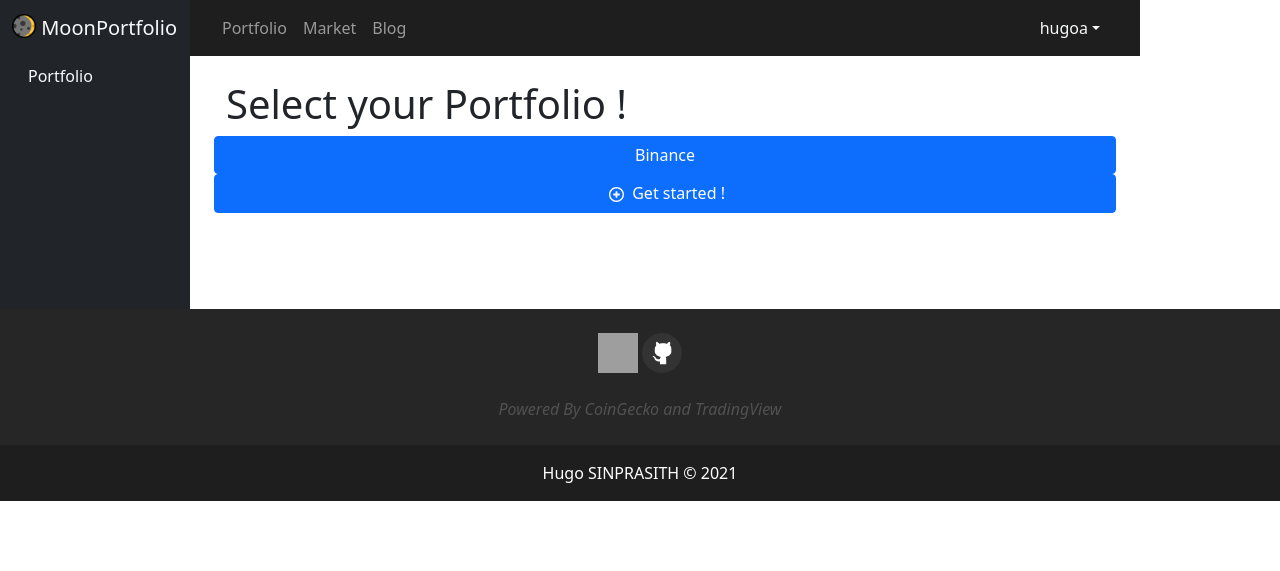
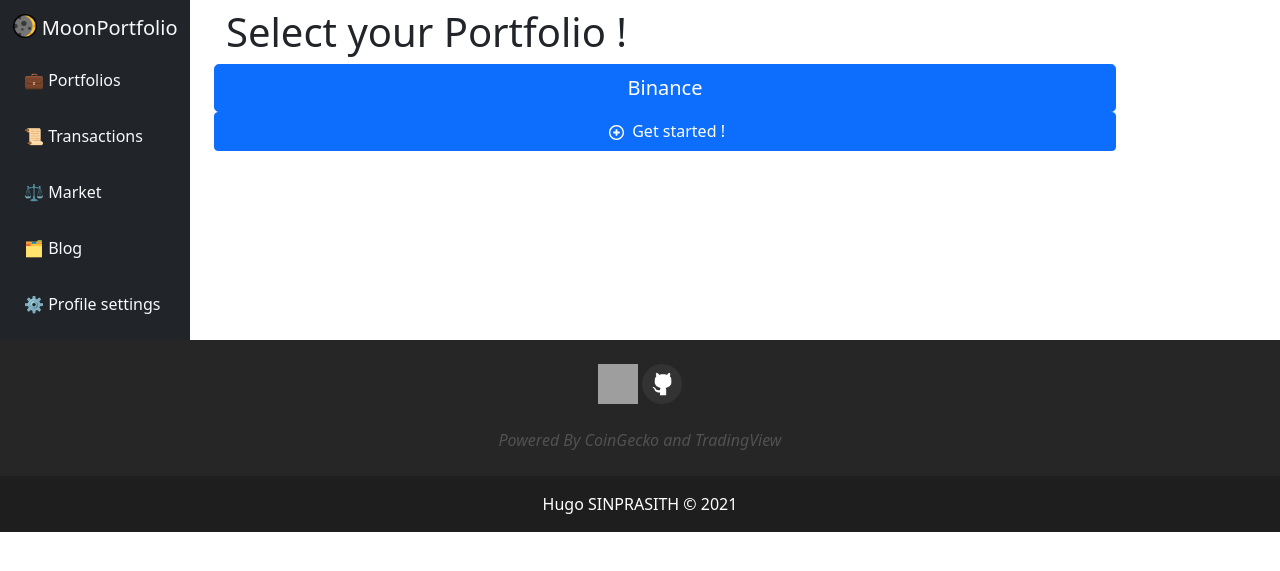
Before and after one commit to hugosinp/MoonPortfolio, a Django app: page /portfolio/dashboard in a window 1280 px wide. Shown: the top 571 px of the page. Run offline with Django 3.2, Linux system fonts and the light colour scheme; a user stored in the database is signed in; data comes from the database, SQL or seed files in the repository; both versions use the stored data as it was after the commit; some libraries are stand-ins or nearby versions; grey boxes are pictures that could not be loaded.

Commit message:
dashboard2 view cleaned

```diff
--- a/src/MoonPortfolio/market/templates/market/asset.html
+++ b/src/MoonPortfolio/market/templates/market/asset.html
@@ -38,8 +38,6 @@
                   <div class="col">
                     {% for coin in data %}
                       {% if coin.symbol == asset_symbol %}
-
-
 
                         <h4 class=""> {{coin.name }} Price</h4>
                         <h3 class="fw-bold">{{ coin.current_price|intcomma }} $</h3>
--- a/src/MoonPortfolio/portfolio/templates/portfolio/dashboard.html
+++ b/src/MoonPortfolio/portfolio/templates/portfolio/dashboard.html
@@ -1,72 +1,114 @@
 {% extends 'home/base_nonav.html' %}
 {% load static %}
+{% load humanize %}
+{% load mathfilters %}
 
 {% block title %}
-MoonPortfolio
+MoonPortfolio | Dashboard
 {% endblock %}
 
 {% block styles %}
 {% endblock %}
 
 {% block body %}
-<div class="container m-0">
+
+<div class="container mx-0 m-0">
   <div class="row">
-    <div class="col-2 bg-dark">
+    <div class="col-2 bg-dark p-0">
+
       <nav class="nav flex-column navbar-expand-lg py-2">
-        <a class="navbar-brand text-light text-center " href="{% url 'dashboard' %}">
+        <a class="navbar-brand text-light text-center m-0 mb-1" href="{% url 'dashboard' %}">
           <img src="{% static 'img/moon.png' %}" alt="" width="24" height="24" class="d-inline-block align-text-top">
           MoonPortfolio
         </a>
         <button class="navbar-toggler" type="button" data-bs-toggle="collapse" data-bs-target="#navbarSupportedContent" aria-controls="navbarSupportedContent" aria-expanded="false" aria-label="Toggle navigation">
           <span class="navbar-toggler-icon"></span>
         </button>
-        <a class="nav-link active text-light mt-2" href="{% url 'dashboard' %}">Portfolio</a>
+
+        <a class="nav-link active text-light mx-2 my-2" data-bs-toggle="collapse" href="#collapseExample" role="button" aria-expanded="false" aria-controls="collapseExample">
+          💼 Portfolios
+        </a>
+        <div class="collapse mx-3" id="collapseExample">
+          {% for all_portfolio in all_portfolio %}
+            {% if all_portfolio.user_id == request.user.id %}
+              <a class="nav-link active text-light" href="{% url 'dashboard' all_portfolio.name %}">{{ all_portfolio.name }}</a>
+            {% endif %}
+          {% endfor %}
+        </div>
+
+
+        <a class="nav-link text-light mx-2 my-2" href="" data-bs-toggle="modal" data-bs-target="#transactionHistoryModal">
+          📜 Transactions
+        </a>
+
+        <a class="nav-link text-light mx-2 my-2" href="{% url 'market_simplified' %}" target="_blank">
+          ⚖ Market
+        </a>
+
+        <a class="nav-link text-light mx-2 my-2" href="{% url 'blog' %}" target="_blank">
+          🗂 Blog
+        </a>
+
+        <a class="nav-link text-light mx-2 my-2" href="{% url 'profile' %}" target="_blank">
+          ⚙ Profile settings
+        </a>
+
+
+        <!-- Modal -->
+        <div class="modal fade" id="transactionHistoryModal" tabindex="-1" aria-labelledby="exampleModalLabel" aria-hidden="true">
+          <div class="modal-dialog modal-dialog-centered modal-dialog-scrollable modal-lg">
+            <div class="modal-content">
+              <div class="modal-header">
+                <h5 class="modal-title" id="exampleModalLabel">📜 Transaction History</h5>
+                <button type="button" class="btn-close" data-bs-dismiss="modal" aria-label="Close"></button>
+              </div>
+
+              <div class="modal-body text-center">
+                <table class="table table-hover table-bordered table-dark" id="coins" cellspacing="0" width="100%">
+                  <thead>
+                      <tr>
+                          <th scope='col'>Type</th>
+                          <th scope='col'>Asset</th>
+                          <th scope='col'>Amount</th>
+                          <th scope='col'>Price Per Coin</th>
+                          <th scope='col'>Total</th>
+                      </tr>
+                  </thead>
+                  <tbody>
+                      {% if transactions %}
+                          {% for transaction in transactions %}
+                              <tr>
+                                  <td class='align-middle'>{{ transaction.transaction_type }}</td>
+                                  <td class='align-middle'>{{ transaction.asset_name }}</td>
+                                  <td class='align-middle'>{{ transaction.amount }} {{ transaction.asset_name }}</td>
+                                  <td class='align-middle'>{{ transaction.price_per_coin }} $ </td>
+                                  <td class='align-middle'>{{ transaction.total|floatformat:"2" }} $</td>
+                              </tr>
+                          {% endfor %}
+                      {% endif %}
+                  </tbody>
+                </table>
+              </div>
+
+              <div class="modal-footer">
+                <button type="button" class="btn btn-secondary" data-bs-dismiss="modal">Close</button>
+              </div>
+            </div>
+          </div>
+        </div>
       </nav>
     </div>
 
+
     <div class="col p-0 mb-5">
-      <nav class="navbar navbar-expand-lg navbar-dark" style="background-color: rgb(30, 30, 30);">
-      <div class="container">
 
-          <div class="collapse navbar-collapse" id="navbarSupportedContent">
-              <ul class="navbar-nav mr-auto">
-                  <li class="nav-item">
-                      <a class="nav-link" href="{% url 'dashboard' %}">Portfolio</a>
-                  </li>
-                  <li class="nav-item">
-                      <a class="nav-link" href="{% url 'market_simplified' %}">Market</a>
-                  </li>
-                  <li class="nav-item">
-                      <a class="nav-link" href="{% url 'blog' %}">Blog</a>
-                  </li>
-              </ul>
-          </div>
-
-          <div class="collapse navbar-collapse justify-content-end" id="navbarSupportedContent">
-              <ul class="nav justify-content-end">
-                  <li class="nav-item dropdown">
-                      <a class="nav-link dropdown-toggle text-light" data-toggle="dropdown" href="#" role="button" aria-haspopup="true" aria-expanded="false">{{ request.user }}</a>
-                      <div class="dropdown-menu">
-                          <a class="dropdown-item" href="{% url 'profile' %}">Profile settings</a>
-                          <div class="dropdown-divider"></div>
-                          <a class="dropdown-item" href="{% url 'logoutPage' %}">Logout</a>
-                      </div>
-                  </li>
-              </ul>
-          </div>
-
-        </div>
-
-
-      </nav>
-
-      <div class="row mt-4 mb-5 mx-4">
-
+      <!-- ___________________________________________ROW 1___________________________________________-->
+      <div class="row mt-2 mx-4">
         <h1>Select your Portfolio !</h1>
 
         {% for portfolio in portfolios %}
 
-          <a class="btn btn-primary" href="{% url 'dashboard' portfolio.name %}">{{ portfolio.name }}</a>
+          <a class="btn btn-primary btn-lg" href="{% url 'dashboard' portfolio.name %}">{{ portfolio.name }}</a>
 
         {% endfor %}
 
@@ -100,6 +142,7 @@
           </div>
         </h2>
       </div>
+      <!-- ___________________________________________END ROW 1___________________________________________-->
 
     </div>
   </div>
--- a/src/MoonPortfolio/portfolio/views.py
+++ b/src/MoonPortfolio/portfolio/views.py
@@ -5,7 +5,7 @@
 
 import json
 
-from .models import Portfolio, Transaction
+from .models import Holding, Portfolio, Transaction, Coin
 
 from .forms import PortfolioForm, TransactionForm
 
@@ -41,69 +41,114 @@
 
     #CoinGecko API URL
     url = 'https://api.coingecko.com/api/v3/coins/markets?vs_currency=USD&order=market_cap_desc&per_page=100&page=1&sparkline=false'
-    coin_data = requests.get(url)
+    coin_api = requests.get(url)
+
+    #Creating or Updating Coin Data
+    for coin in coin_api.json():
+
+        this_coin = Coin.objects.filter(symbol = coin["symbol"].upper())
+
+        if this_coin.exists():
+            this_coin.update(
+                current_price=coin["current_price"],
+                rank=coin["market_cap_rank"],
+                market_cap=coin["market_cap"],
+                image=coin["image"],
+                price_change_24h=coin["price_change_24h"],
+                price_change_percentage_24h=coin["price_change_percentage_24h"],
+                circulating_supply=coin["circulating_supply"],
+                total_supply=coin["total_supply"],
+                ath=coin["ath"],
+                atl=coin["atl"]
+                )
+
+        else:
+            coin_record = Coin.objects.create(
+                name=coin["name"],
+                symbol=coin["symbol"].upper(),
+                current_price=coin["current_price"],
+                rank=coin["market_cap_rank"],
+                market_cap=coin["market_cap"],
+                image=coin["image"],
+                price_change_24h=coin["price_change_24h"],
+                price_change_percentage_24h=coin["price_change_percentage_24h"],
+                circulating_supply=coin["circulating_supply"],
+                total_supply=coin["total_supply"],
+                ath=coin["ath"],
+                atl=coin["atl"]
+            )
 
     #All portfolios data
     all_portfolio = Portfolio.objects.all()
-
     #All current user portfolios
     user_portfolios = Portfolio.objects.all().filter(user=request.user)
-
     #Current portfolio data
     current_portfolio = Portfolio.objects.filter(user=request.user).get(name=portfolio_name)
 
     #All current portfolio transactions
     transactions = Transaction.objects.all().filter(portfolio_id=current_portfolio.id)
 
-    #All current portfolio transactions
-    stransactions = Transaction.objects.all().filter(portfolio_id=current_portfolio.id).values("asset_name").distinct()
+    #All current portfolio holdings
+    user_holdings = Holding.objects.filter(portfolio_id = current_portfolio)
 
     #Amount sum order by asset_name (total amount per coin)
     amount_sum_per_coin = Transaction.objects.values('asset_name').annotate(Sum('amount')).filter(portfolio_id=current_portfolio.id)
-
     #Price sum order by asset_name (total price per coin)
     price_sum_per_coin = Transaction.objects.values('asset_name').annotate(Sum('total')).filter(portfolio_id=current_portfolio.id)
 
     #Total invested sum
-    total = Transaction.objects.filter(portfolio_id=current_portfolio.id).aggregate(Sum('total'))
+    total_invested = Transaction.objects.filter(portfolio_id=current_portfolio.id).aggregate(Sum('total'))
+    #Total invested sum
+    current_balance = Holding.objects.filter(portfolio_id=current_portfolio.id).aggregate(Sum('current_value'))
 
-    entry_list = list(stransactions)
-    print(entry_list)
+    #All coin data
+    coin_data = Coin.objects.all()
 
-    for s in entry_list:
-        print(s)
 
-    prices = {}
+    #Updates or creates the total asset amount in Holding Table
+    for amount in amount_sum_per_coin:
+        this_holding = Holding.objects.filter(portfolio_id = current_portfolio).filter(asset_name = amount['asset_name'])
 
-    for coin in coin_data.json():
-        prices[coin["symbol"]] = coin["current_price"]
-    """
-    for s in prices.keys():
-        if s == entry_list.lower():
-            print("output")
-            print(prices.get(entry_list.lower()))
-    """
+        if this_holding.exists():
+            this_holding.filter(asset_name = amount['asset_name']).update(
+                total_asset_amount = amount['amount__sum'],
+            )
+
+        else:
+            holding_record = Holding.objects.create(
+                portfolio=current_portfolio,
+                asset_name=amount['asset_name'],
+                total_asset_amount = amount['amount__sum'],
+            )
+
+    #Updates the total price amount in Holding Table
+    for price in price_sum_per_coin:
+        this_holding = Holding.objects.filter(portfolio_id = current_portfolio).filter(asset_name = price['asset_name'])
+
+        if this_holding.exists():
+            this_holding.filter(asset_name = price['asset_name']).update(
+                total_asset_price = price['total__sum']
+            )
+
+    #Updates the asset current value (total_asset_amount*asset current price)
+    for coin in coin_data:
+        user_holdings.filter(asset_name=coin.symbol).update(
+            current_value = F('total_asset_amount') * coin.current_price
+        )
+
     #Pie chart Data
-    assets = []
-    percentages = []
-    totals = 0
+    asset_names = []
+    holdings_percentages = []
 
-    for key, value in total.items():
-        if key == 'total__sum':
-            totals = value
+    for holding in user_holdings:
+        asset_names.append(holding.asset_name)
 
-    for asset in price_sum_per_coin:
-        for key, value in asset.items():
-            if key == 'asset_name':
-                assets.append(value)
-            elif key == 'total__sum':
-                if totals != 0:
-                    value = (value/totals)*100
-                    percentages.append(value)
-                elif totals == 0:
-                    totals = 100
-                    value = (value/totals)*100
-                    percentages.append(value)
+        if current_balance['current_value__sum'] is None:
+            percentage = 100
+            holdings_percentages.append(percentage)
+        elif current_balance['current_value__sum'] != 0:
+            percentage = holding.current_value/current_balance['current_value__sum']*100
+            holdings_percentages.append(percentage)
 
 
     #Transaction Form
@@ -116,8 +161,17 @@
         if form.is_valid():
 
             instance = form.save()
+
             instance.portfolio = current_portfolio
-            instance.total = instance.amount * instance.price_per_coin
+            if instance.transaction_type == "Buy":
+                instance.total = instance.amount * instance.price_per_coin
+            elif instance.transaction_type == "Sell":
+                negative_amount = "-"+str(instance.amount)
+                negative_total = "-"+str(instance.amount)
+                instance.amount = float(negative_amount)
+                instance.total = float(negative_total)
+                instance.total = instance.amount * instance.price_per_coin
+
             instance.save()
 
             return redirect('/portfolio/dashboard/'+current_portfolio.name)
@@ -131,11 +185,11 @@
                 'all_portfolio': all_portfolio,
                 'current_portfolio': current_portfolio,
                 'transactions': transactions,
-                'amount_sum_per_coin': amount_sum_per_coin,
-                'price_sum_per_coin': price_sum_per_coin,
-                'total': total,
-                'assets': assets,
-                'percentages': percentages,
+                'asset_names': asset_names,
+                'holdings_percentages': holdings_percentages,
+                'user_holdings': user_holdings,
+                'current_balance': current_balance,
+                'total': total_invested,
                 'coin_data': coin_data
             }
 
```
Also changed, not shown: src/MoonPortfolio/portfolio/models.py (+20 -0 lines), src/MoonPortfolio/portfolio/templates/portfolio/indepth_dashboard.html (+24 -26 lines), src/MoonPortfolio/db.sqlite3, src/MoonPortfolio/portfolio/migrations/0009_coin.py (added), src/MoonPortfolio/portfolio/migrations/0010_auto_20210520_1004.py (added), src/MoonPortfolio/portfolio/migrations/0011_delete_coin.py (added), src/MoonPortfolio/portfolio/migrations/0012_coin.py (added), src/MoonPortfolio/portfolio/migrations/0013_holding.py (added), src/MoonPortfolio/portfolio/migrations/0014_holding_current_value.py (added), src/MoonPortfolio/portfolio/migrations/0015_coin_price_change_percentage_24h.py (added).
